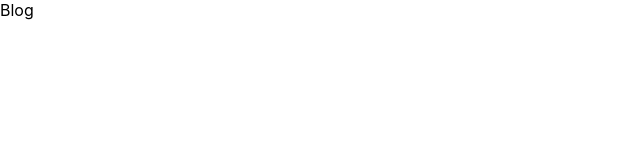
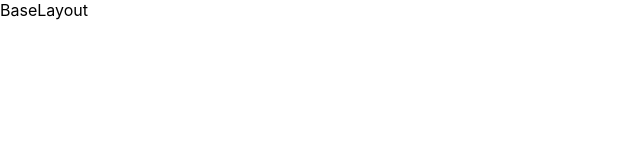
Before and after one commit to CatVas/Blog, a React (Create React App) app: page / in a window 1280 px wide. Shown: the top 160 px of the page, without its empty margins (0-640 px from the left). Built offline with nearby package versions, Linux system fonts and the light colour scheme.

Commit message:
init: Pages, layouts.

```diff
--- a/src/App.js
+++ b/src/App.js
@@ -1,12 +1,11 @@
 
+import { HomePage } from 'pages'
 import React from 'react'
 
 const App = () => {
   return (
-    <div>
-      Blog
-    </div>
-  );
+    <HomePage />
+  )
 }
 
 export default App
--- /dev/null
+++ b/src/layouts/BaseLayout.jsx
@@ -0,0 +1,10 @@
+
+import React from 'react'
+
+const BaseLayout = () => (
+  <div>
+    BaseLayout
+  </div>
+)
+
+export default BaseLayout
--- /dev/null
+++ b/src/layouts/index.js
@@ -0,0 +1,2 @@
+
+export { default as BaseLayout } from './BaseLayout'
--- /dev/null
+++ b/src/pages/HomePage.jsx
@@ -0,0 +1,11 @@
+
+import { BaseLayout } from 'layouts'
+import React from 'react'
+
+const HomePage = () => (
+  <BaseLayout>
+    Home page
+  </BaseLayout>
+)
+
+export default HomePage
--- /dev/null
+++ b/src/pages/index.js
@@ -0,0 +1,2 @@
+
+export { default as HomePage } from './HomePage'
```
